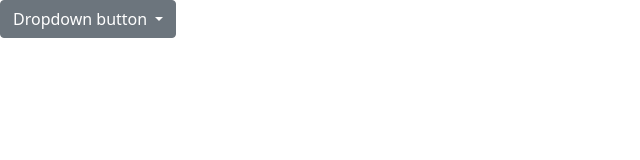
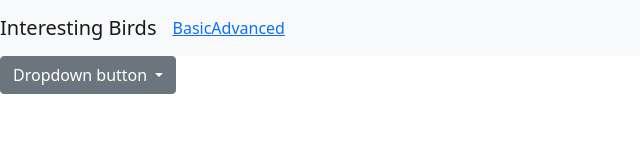
Before and after one commit to 44-563-Web-Apps-S22/webapps-s22-assignment-5-cameronkc, a plain HTML site: page bootstart.html in a window 1280 px wide. Shown: the whole page, without its empty margins (0-640 px from the left). Drawn offline with nearby package versions, Linux system fonts and the light colour scheme.

Commit message:
part 8 - navbar

```diff
--- a/bootstart.html
+++ b/bootstart.html
@@ -17,6 +17,24 @@
 </head>
 
 <body>
+  <nav class="navbar navbar-expand-md navbar-light bg-light">
+    <a href="birds.html" class="navbar-brand">Interesting Birds</a>
+    <button class="navbar-toggler" type="button" data-bs-toggle="collapse" data-bs-target="#navbarSupportedContent"
+      aria-controls="navbarSupportedContent" aria-expanded="false" aria-label="Toggle navigation">
+      <span class="navbar-toggler-icon"></span>
+    </button>
+    <div class="collapse navbar-collapse" id="navbarSupportedContent">
+      <ul class="navbar-nav me-auto mb-2 mb-lg-0">
+        <li class="nav-item dropdown">
+          <a href="basic.html">Basic</a>
+        </li>
+        <li class="nav-item dropdown">
+          <a href="advanced.html">Advanced</a>
+        </li>
+      </ul>
+    </div>
+    </div>
+  </nav>
 
   <div class="dropdown">
     <button class="btn btn-secondary dropdown-toggle" type="button" id="dropdownMenuButton" data-toggle="dropdown"
```
